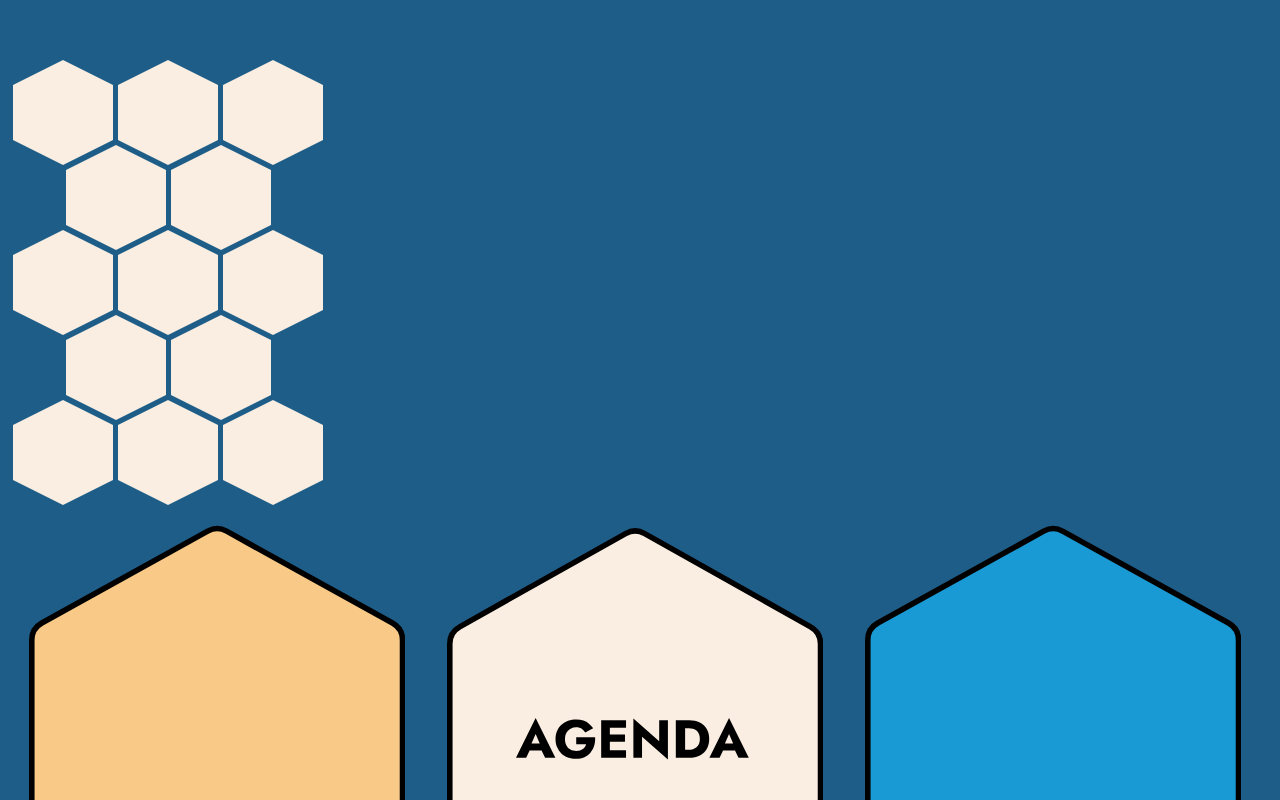
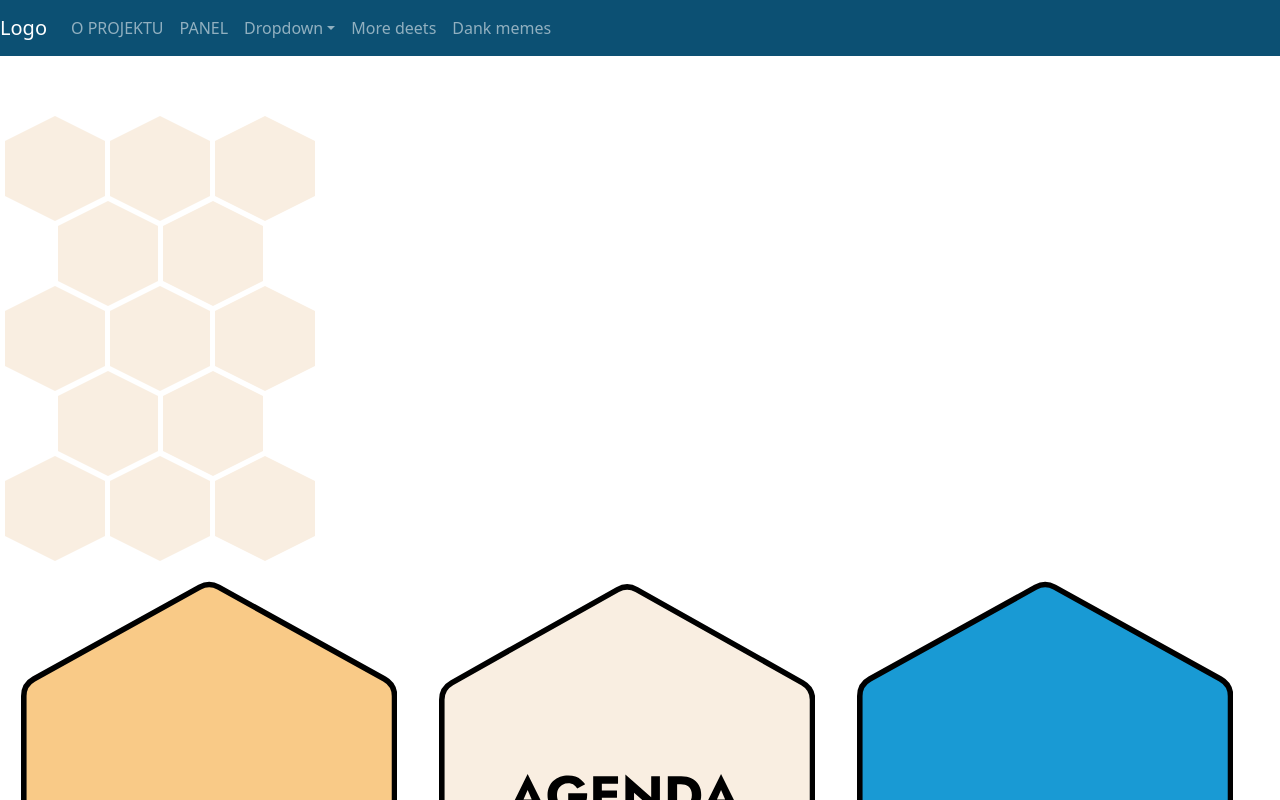
Before and after one commit to djordjemoj/s2s, a React (Create React App) app: page / in a window 1280 px wide. Shown: the top 800 px of the page. Built offline with nearby package versions, Linux system fonts and the light colour scheme.

Commit message:
Dodao navbar

```diff
--- a/package.json
+++ b/package.json
@@ -6,8 +6,10 @@
     "@testing-library/jest-dom": "^5.16.5",
     "@testing-library/react": "^13.3.0",
     "@testing-library/user-event": "^13.5.0",
+    "bootstrap": "^5.2.1",
     "framer-motion": "^7.3.2",
     "react": "^18.2.0",
+    "react-bootstrap": "^2.5.0",
     "react-dom": "^18.2.0",
     "react-scripts": "^5.0.1",
     "web-vitals": "^2.1.4"
--- a/src/App.js
+++ b/src/App.js
@@ -2,11 +2,13 @@ import "./App.css";
 import Hexagon from "./Components/HexagonOpsti/Hexagon";
 import Radionice from "./Components/Radionice/Radionice";
 import Panda from "./assets/Panda_closeup.jpg";
-import Agenda from "./Components/Agenda/Agenda"
+import Agenda from "./Components/Agenda/Agenda";
+import LandingPage from "./Components/LandingPage/Landing";
 
 function App() {
   return (
     <>
+      <LandingPage />
       <Radionice />
       {/* <Radionice />
       <Hexagon
--- a/src/Components/LandingPage/Landing.css
+++ b/src/Components/LandingPage/Landing.css
@@ -1,6 +1,11 @@
 /* promenjive */
 /* fontovi */
 /* mobilni je baza */
+
+
+.navbar-dark{
+    background-color: #0C5073 !important;
+}
 
 /* extra mali mobilni */
 @media screen and (max-width: 340px) {}
--- a/src/Components/LandingPage/Landing.jsx
+++ b/src/Components/LandingPage/Landing.jsx
@@ -1,10 +1,44 @@
-import React from 'react'
+import React from "react";
 import "../LandingPage/Landing.css";
+import { Button, Container, NavDropdown, Nav, Navbar } from "react-bootstrap";
+import "bootstrap/dist/css/bootstrap.min.css";
+
 //rafce
+
+function obavestenje() {
+  alert("Hello! I am an alert box!!");
+}
+
 const landing = () => {
   return (
-    <div>landing</div>
-  )
-}
+    <Navbar collapseOnSelect expand="lg" variant="dark">
+      <Navbar.Brand href="#home">Logo</Navbar.Brand>
+      <Navbar.Toggle aria-controls="responsive-navbar-nav" />
+      <Navbar.Collapse id="responsive-navbar-nav">
+        <Nav className="mr-auto">
+          <Nav.Link href="#features">O PROJEKTU</Nav.Link>
+          <Nav.Link href="#pricing">PANEL</Nav.Link>
+          <NavDropdown title="Dropdown" id="collasible-nav-dropdown">
+            <NavDropdown.Item href="#action/3.1">Action</NavDropdown.Item>
+            <NavDropdown.Item href="#action/3.2">
+              Another action
+            </NavDropdown.Item>
+            <NavDropdown.Item href="#action/3.3">Something</NavDropdown.Item>
+            <NavDropdown.Divider />
+            <NavDropdown.Item href="#action/3.4">
+              Separated link
+            </NavDropdown.Item>
+          </NavDropdown>
+        </Nav>
+        <Nav>
+          <Nav.Link href="#deets">More deets</Nav.Link>
+          <Nav.Link eventKey={2} href="#memes">
+            Dank memes
+          </Nav.Link>
+        </Nav>
+      </Navbar.Collapse>
+    </Navbar>
+  );
+};
 
-export default landing
+export default landing;
```
Also changed, not shown: 1 other file (tests, documents, lock files or other folders).
